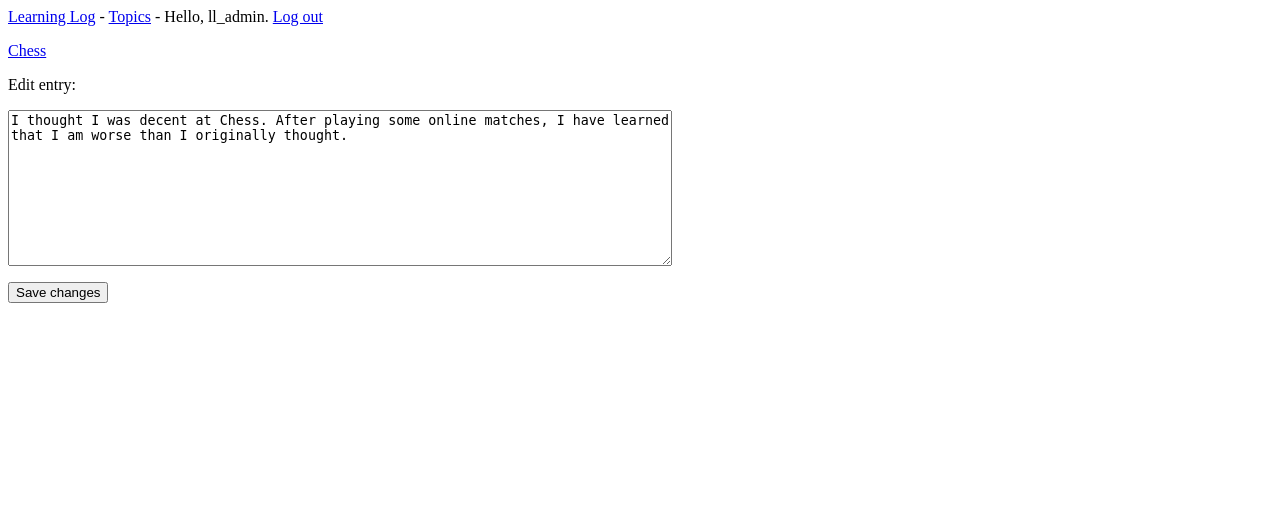
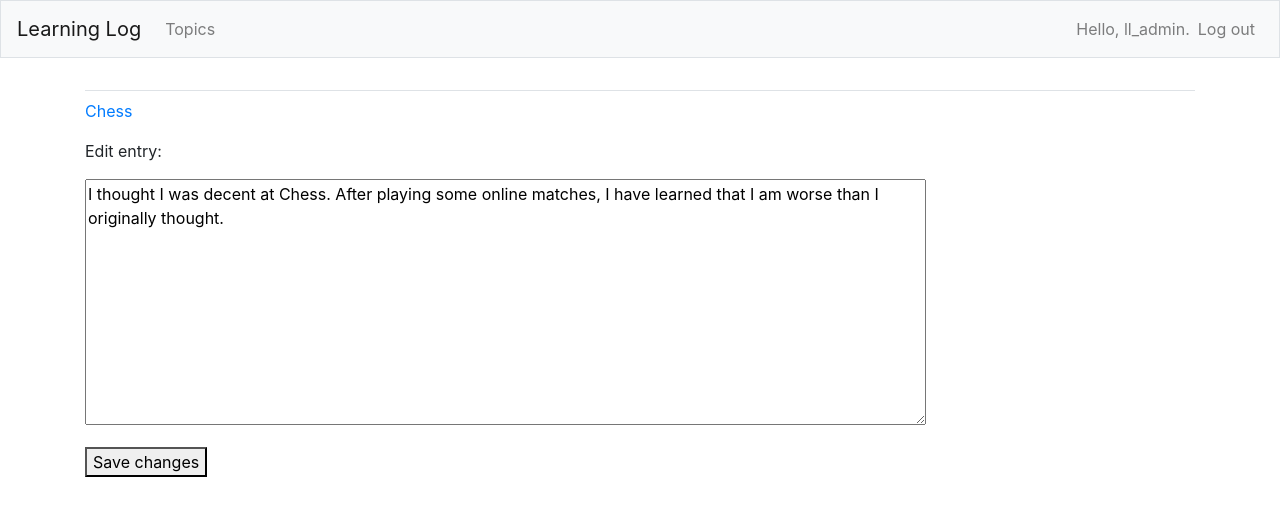
Before and after one commit to mrashorn/learning_log, a Django app: page /edit_entry/1/ in a window 1280 px wide. Shown: the top 516 px of the page. Run offline with Django 4.2, Linux system fonts and the light colour scheme; a user stored in the database is signed in; data comes from the database, SQL or seed files in the repository; some libraries are stand-ins or nearby versions.

Commit message:
Added propery bootstrap styling to the homepage, first for the top navigation bar. The content is not being displayed at this time.

```diff
--- a/learning_logs/templates/learning_logs/base.html
+++ b/learning_logs/templates/learning_logs/base.html
@@ -1,13 +1,63 @@
-<p>
-  <a href="{% url 'learning_logs:index' %}">Learning Log</a> -
-  <a href="{% url 'learning_logs:topics' %}">Topics</a> -
-  {% if user.is_authenticated %}
-    Hello, {{ user.username }}.
-    <a href="{% url 'users:logout' %}">Log out</a>
-  {% else %}
-    <a href="{% url 'users:register' %}">Register</a>
-    <a href="{% url 'users:login' %}">Log in</a>
-  {% endif %}
-</p>
+{% load bootstrap4 %}
 
-{% block content %}{% endblock content %}
+<!doctype html>
+<html lang="en">
+<head>
+	<meta charset="utf-8">
+	<meta name="viewport" content="width=device-width, initial-scale=1,
+		    shrink-to-fit=no">
+	<title>Learning Log</title>
+
+	{% bootstrap_css %}
+	{% bootstrap_javascript jquery='full' %}
+
+</head>
+
+<body>
+
+	<nav class="navbar navbar-expand-md navbar-light bg-light mb-4 border">
+
+		<a class="navbar-brand" href="{% url 'learning_logs:index'%}">
+			Learning Log</a>
+
+		<button class="navbar-toggler" type="button" data-toggle="collapse"
+			data-target="#navbarCollapse" aria-controls="navbarCollapse"
+			aria-expanded="false" aria-label="Toggle navigation">
+			<span class="navbar-toggler-icon"></span></button>
+			<div class="collapse navbar-collapse" id="navbarCollapse">
+				<ul class="navbar-nav mr-auto">
+					<li class="nav-item">
+					<a class="nav-link" href="{% url 'learning_logs:topics'%}">
+						Topics</a></li>
+				</ul>
+				<ul class="navbar-nav ml-auto">
+					{% if user.is_authenticated %}
+						<li class="nav-item">
+							<span class="navbar-text">Hello, {{ user.username }}.</span>
+						</li>
+						<li class="nav-item">
+							<a class="nav-link" href="{% url 'users:logout' %}">Log out</a>
+						</li>
+					{% else %}
+						<li class="nav-item">
+							<a class="nav-link" href="{% url 'users:register' %}">Register</a>
+						</li>
+						<li class="nav-item">
+							<a class="nav-link" href="{% url 'users:login' %}">Log in</a>
+						</li>
+					{% endif %}
+				</ul>
+			</div>
+		</nav>
+
+	<main role="main" class="container">
+		<div class="pb-2 mb-2 border-bottom">
+			{% block page_header %}{% endblock page_header %}
+		</div>
+		<div>
+			{% block content %}{% endblock content %}
+		</div>
+	</main>
+</body>
+
+</html>
--- a/learning_logs/views.py
+++ b/learning_logs/views.py
@@ -57,6 +57,7 @@ def new_topic(request):
 def new_entry(request, topic_id):
     """Add a new entry for a particular topic."""
     topic = Topic.objects.get(id=topic_id)
+    check_owner(request, topic)
 
     if request.method != 'POST':
         # No data submitted, create a blank form.
```
